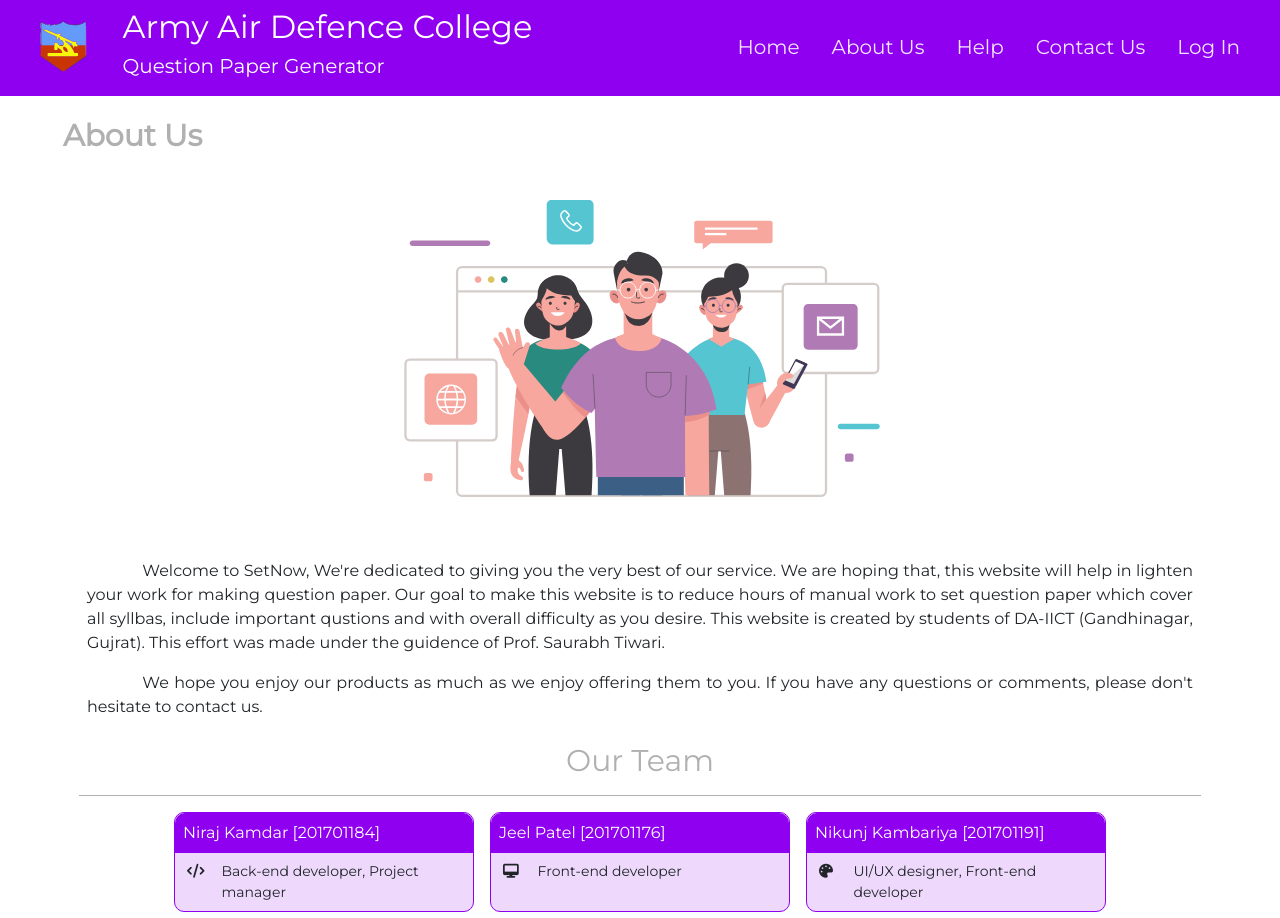
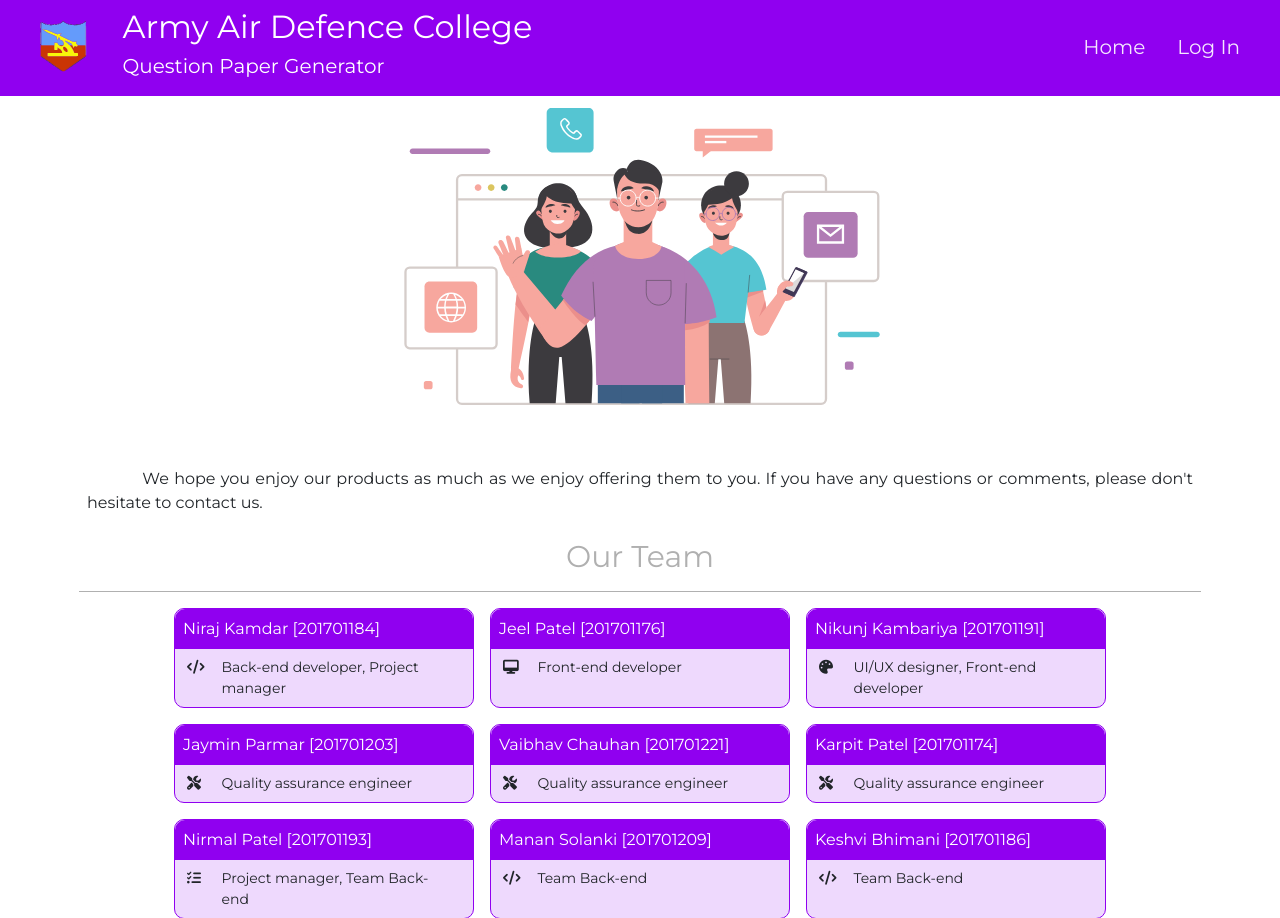
Before and after one commit to Manishyadv/examad, a Flask app: page /about-us in a window 1280 px wide. Shown: the top 918 px of the page. Run offline with Flask 2, Linux system fonts and the light colour scheme; some libraries are stand-ins or nearby versions.

Commit message:
v5
Removed some unused data

```diff
--- a/flaskapp/templates/main/about.html
+++ b/flaskapp/templates/main/about.html
@@ -1,9 +1,4 @@
 {% extends "main/general.html" %} {% block main %}
-<div class="row m-5 mb-2" id="page_title">
-    <div class="col">
-        <h2>About Us</h2>
-    </div>
-</div>
 
 <div class="container pt-1" id="wrapper">
     <div class="row p-2">
@@ -12,15 +7,7 @@
     </div>
 
     <div class="row p-2" id="about_content">
-        <p>
-            Welcome to SetNow, We're dedicated to giving you the very best of our
-            service. We are hoping that, this website will help in lighten your work
-            for making question paper. Our goal to make this website is to reduce
-            hours of manual work to set question paper which cover all syllbas,
-            include important qustions and with overall difficulty as you desire. This
-            website is created by students of DA-IICT (Gandhinagar, Gujrat). This
-            effort was made under the guidence of Prof. Saurabh Tiwari.
-        </p>
+
         <p>
             We hope you enjoy our products as much as we enjoy offering them to you.
             If you have any questions or comments, please don't hesitate to contact
--- a/flaskapp/templates/main/general.html
+++ b/flaskapp/templates/main/general.html
@@ -8,15 +8,7 @@
   <div class="dropdown_container">
      <h4 class="py-2 mx-3">More <i class="fa fa-caret-down"></i></h4>
      <div class="dropdown_items_container">
-         <a class="top_navigation_items" href={{ url_for("main.about_us") }}>
-             <h4 class="py-2 mx-3">About Us</h4>
-         </a>
-         <a class="top_navigation_items" href={{ url_for("main.help_page") }}>
-             <h4 class="py-2 mx-3">Help</h4>
-         </a>
-         <a class="top_navigation_items" href={{ url_for("main.contact_us") }}>
-             <h4 class="py-2 mx-3">Contact Us</h4>
-         </a>
+
      </div>
  </div>
 
@@ -24,15 +16,7 @@
      <h4 class="py-2 mx-3">Log Out</h4>
  </a>
 {% else %}
- <a class="top_navigation_items" href={{ url_for("main.about_us") }}>
-     <h4 class="py-2 mx-3">About Us</h4>
- </a>
- <a class="top_navigation_items" href={{ url_for("main.help_page") }}>
-     <h4 class="py-2 mx-3">Help</h4>
- </a>
- <a class="top_navigation_items" href={{ url_for("main.contact_us") }}>
-     <h4 class="py-2 mx-3">Contact Us</h4>
- </a>
+
  <a class="top_navigation_items" href={{ url_for("users.login") }}>
      <h4 class="py-2 mx-3">Log In</h4>
  </a>
@@ -48,27 +32,11 @@
   {% if image_file!="" %}
     <div class="dropdown_container_2 bb bt">
       <span class="side_navigation_items">More <i class="fa fa-caret-down"></i></span>
-      <a class="side_navigation_items hide" href={{ url_for("main.about_us") }}>
-          About Us
-      </a>
-      <a class="side_navigation_items hide" href={{ url_for("main.help_page") }}>
-          Help
-      </a>
-      <a class="side_navigation_items hide" href={{ url_for("main.contact_us") }}>
-          Contact Us
-      </a>
+
   </div>
   <a class="side_navigation_items" href={{ url_for("users.logout") }}>Log Out</a>
   {% else %}
-  <a class="side_navigation_items bt" href={{ url_for("main.about_us") }}>
-      About Us
-  </a>
-  <a class="side_navigation_items" href={{ url_for("main.help_page") }}>
-      Help
-  </a>
-  <a class="side_navigation_items bb" href={{ url_for("main.contact_us") }}>
-      Contact Us
-  </a>
+
   <a class="side_navigation_items" href={{ url_for("users.login") }}>
       Log In
   </a>
```
Also changed, not shown: flaskapp/templates/main/contact-us/contact_us_form.html (+2 -18 lines), flaskapp/templates/main/index.html (+1 -9 lines), flaskapp/templates/users/login.html (+1 -9 lines), flaskapp/templates/users/register.html (+2 -18 lines).
